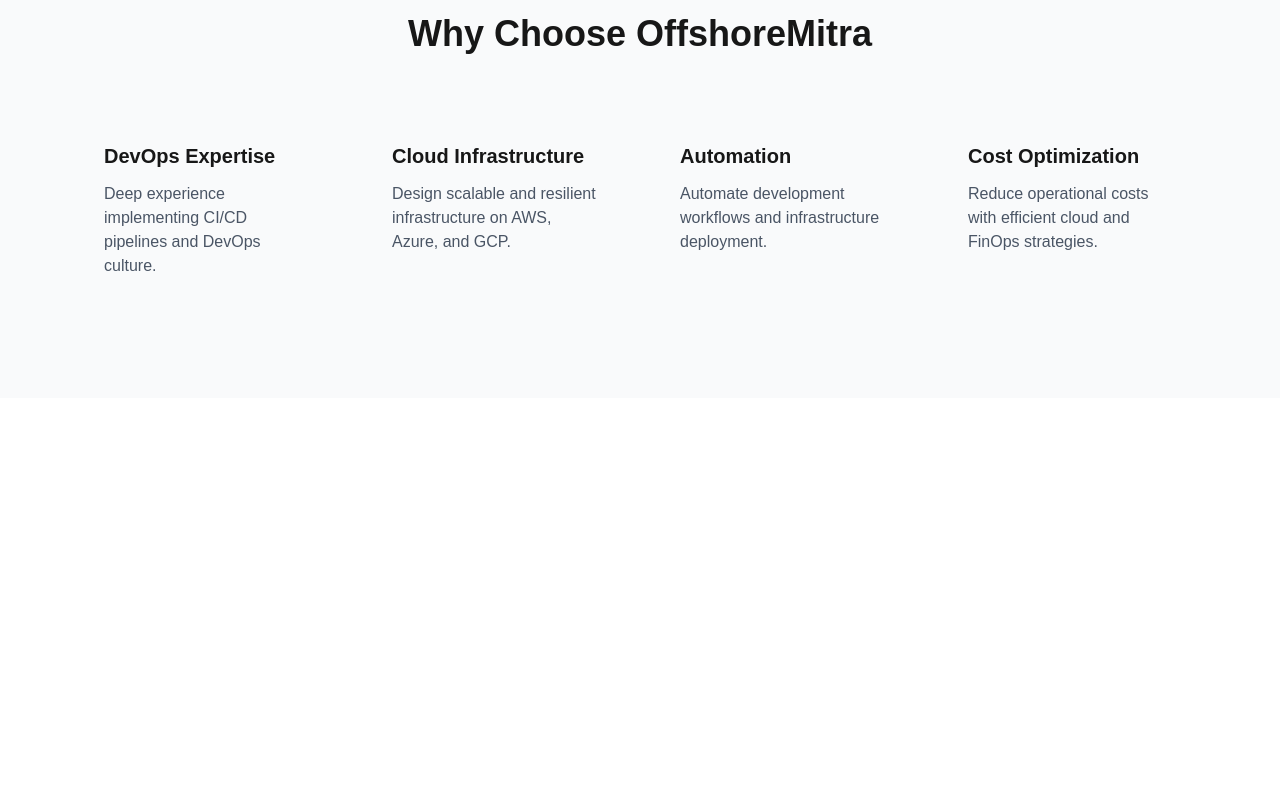
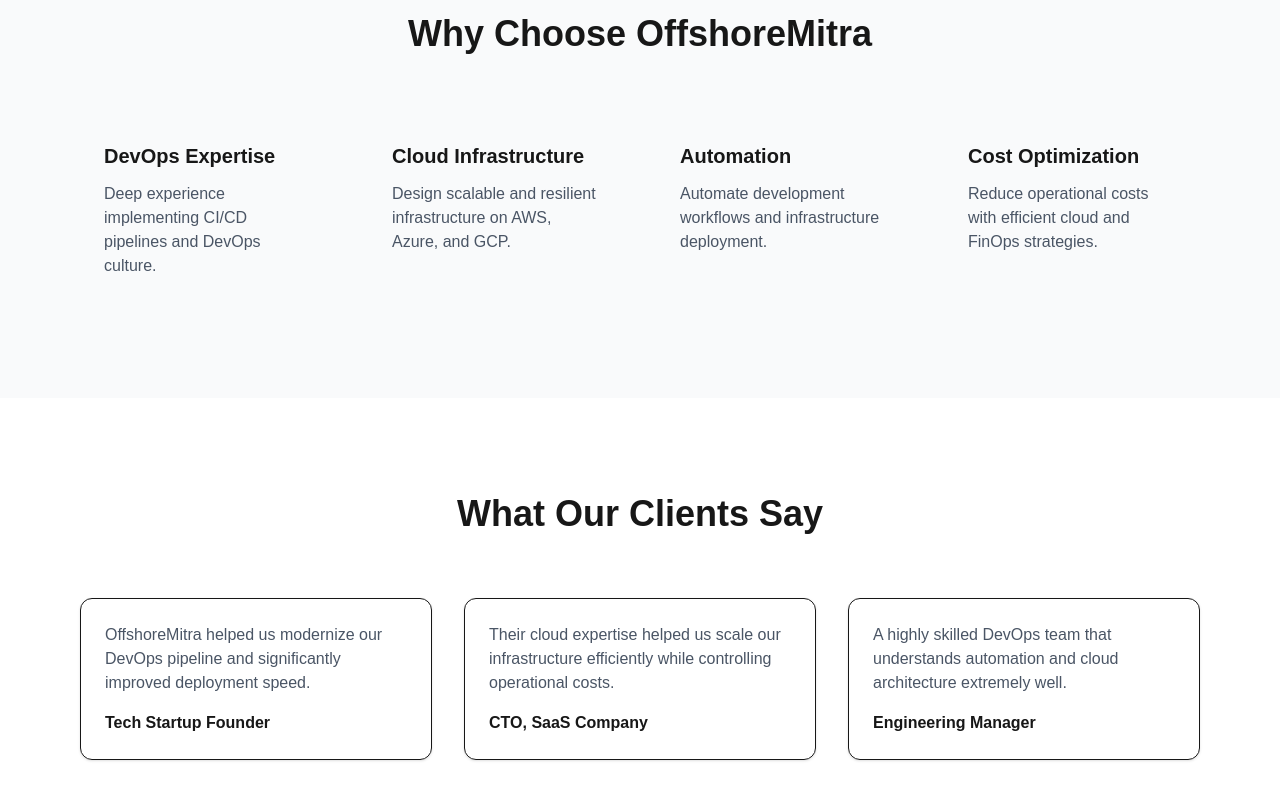
Before and after one commit to Amogh902/Company-s_Website, a Next.js app in the folder apps/: page / in a window 1280 px wide. Shown: the part 1002-1802 px from the top of the page. Before the commit the page ends 1400 px from the top, so only its background shows below. Built offline with nearby package versions, Linux system fonts and the light colour scheme.

Commit message:
Step8 testimonials

```diff
--- a/apps/app/page.js
+++ b/apps/app/page.js
@@ -2,6 +2,7 @@
 import Hero from "../sections/Hero"
 import Services from "../sections/Services"
 import WhyUs from "../sections/WhyUs"
+import Testimonials from "../sections/Testimonials"
 
 export default function Home() {
   return (
@@ -10,6 +11,7 @@
       <Hero />
       <Services />
       <WhyUs />
+      <Testimonials />
     </div>
   )
 }
--- a/apps/sections/Testimonials.js
+++ b/apps/sections/Testimonials.js
@@ -0,0 +1,41 @@
+export default function Testimonials() {
+  return (
+    <section className="py-24 bg-white">
+      <div className="max-w-6xl mx-auto px-4">
+
+        <h2 className="text-4xl font-bold text-center mb-16">
+          What Our Clients Say
+        </h2>
+
+        <div className="grid md:grid-cols-2 lg:grid-cols-3 gap-8">
+
+          <div className="p-6 border rounded-xl shadow-sm">
+            <p className="text-gray-600">
+              OffshoreMitra helped us modernize our DevOps pipeline and
+              significantly improved deployment speed.
+            </p>
+            <h4 className="mt-4 font-semibold">Tech Startup Founder</h4>
+          </div>
+
+          <div className="p-6 border rounded-xl shadow-sm">
+            <p className="text-gray-600">
+              Their cloud expertise helped us scale our infrastructure
+              efficiently while controlling operational costs.
+            </p>
+            <h4 className="mt-4 font-semibold">CTO, SaaS Company</h4>
+          </div>
+
+          <div className="p-6 border rounded-xl shadow-sm">
+            <p className="text-gray-600">
+              A highly skilled DevOps team that understands automation
+              and cloud architecture extremely well.
+            </p>
+            <h4 className="mt-4 font-semibold">Engineering Manager</h4>
+          </div>
+
+        </div>
+
+      </div>
+    </section>
+  )
+}
```
Also changed, not shown: 1 other file (tests, documents, lock files or other folders).
